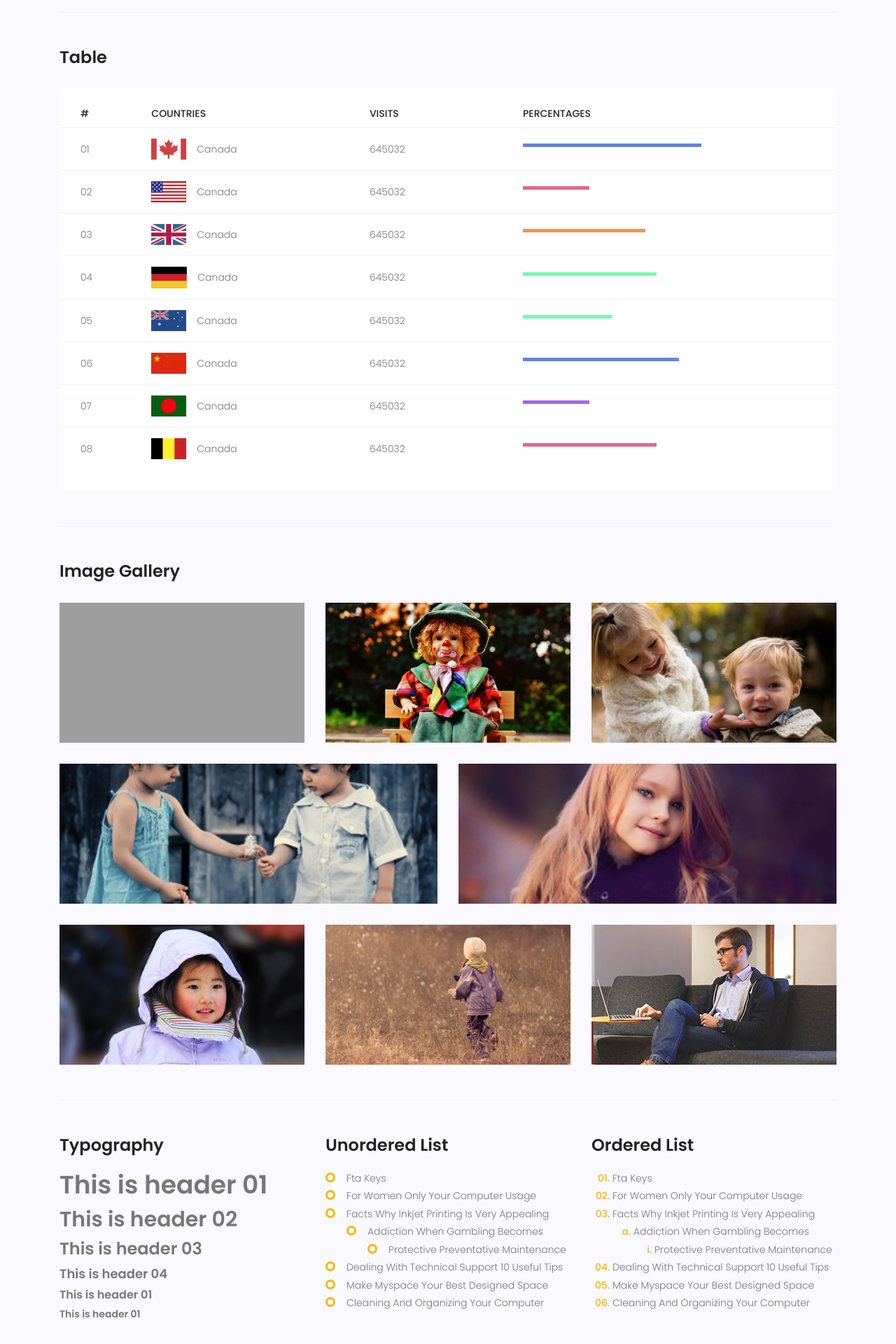
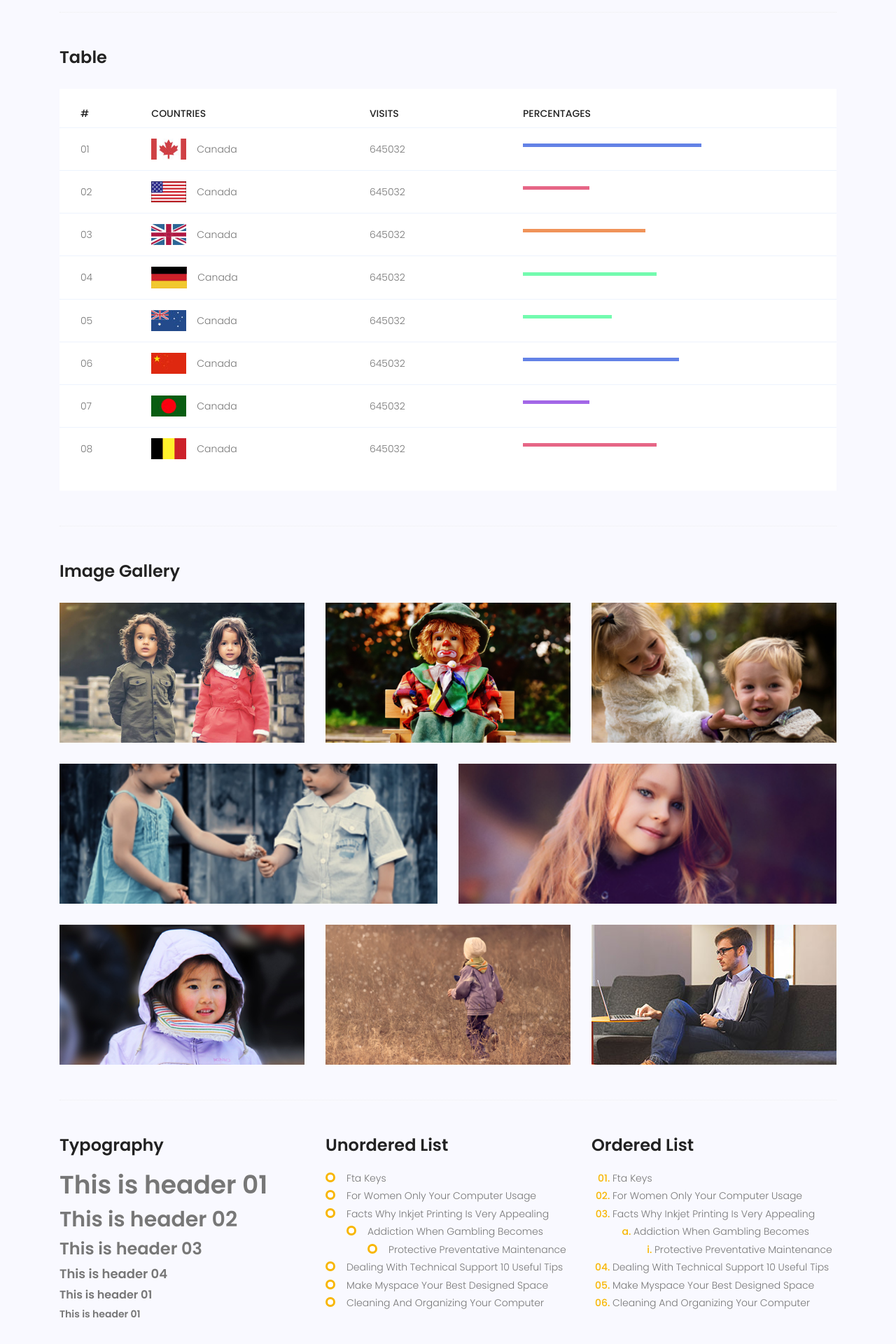
Before and after one commit to Amir-H-Shzd/mysite, a Django app: page /element/ in a window 1280 px wide. Shown: the part 3096-5016 px from the top of the page at 70% size. Run offline with Django 3.2, Linux system fonts and the light colour scheme; some libraries are stand-ins or nearby versions; grey boxes are pictures that could not be loaded.

Commit message:
fix elements page
-changed elements.html to {% url 'website:element' %} to changing the button name on base.html

-in css back ground style image when we write "background: url('{% static 'img/elements/g8.jpg' %}');" we get an error so we must write in this form:
"background: url('/static/img/elements/g1.jpg');"
also when we write like "background: url('{% static 'img/elements/g8.jpg' %'});"
we have error on semi-colon in vscode but website run correctly

```diff
--- a/templates/base.html
+++ b/templates/base.html
@@ -73,7 +73,7 @@
                         </li>
                         <li class="menu-has-children"><a href="">Pages</a>
                             <ul>
-                                <li><a href="elements.html">Elements</a></li>
+                                <li><a href="{% url 'website:element' %}">Elements</a></li>
                                 <li class="menu-has-children"><a href="">Level 2 </a>
                                     <ul>
                                         <li><a href="#">Item One</a></li>
--- a/templates/website/elements.html
+++ b/templates/website/elements.html
@@ -338,43 +338,45 @@
 			<div class="row gallery-item">
 				<div class="col-md-4">
 					<a href="{% static 'img/elements/g1.jpg' %}" class="img-gal">
-						<div class="single-gallery-image" style="background: url('{% static img/elements/g1.jpg}');">
+						<div class="single-gallery-image" style="background: url('/static/img/elements/g1.jpg');">
 						</div>
 					</a>
 				</div>
 				<div class="col-md-4">
 					<a href="{% static 'img/elements/g2.jpg' %}" class="img-gal">
-						<div class="single-gallery-image" style="background: url('img/elements/g2.jpg');"></div>
+						<div class="single-gallery-image" style="background: url('/static/img/elements/g2.jpg');"></div>
 					</a>
 				</div>
 				<div class="col-md-4">
 					<a href="{% static 'img/elements/g3.jpg' %}" class="img-gal">
-						<div class="single-gallery-image" style="background: url('img/elements/g3.jpg');"></div>
+						<div class="single-gallery-image" style="background: url('/static/img/elements/g3.jpg');"></div>
 					</a>
 				</div>
 				<div class="col-md-6">
 					<a href="{% static 'img/elements/g4.jpg' %}" class="img-gal">
-						<div class="single-gallery-image" style="background: url('img/elements/g4.jpg');"></div>
+						<div class="single-gallery-image" style="background: url('/static/img/elements/g4.jpg');"></div>
 					</a>
 				</div>
 				<div class="col-md-6">
 					<a href="{% static 'img/elements/g5.jpg' %}" class="img-gal">
-						<div class="single-gallery-image" style="background: url('img/elements/g5.jpg');"></div>
+						<div class="single-gallery-image" style="background: url('/static/img/elements/g5.jpg');"></div>
 					</a>
 				</div>
 				<div class="col-md-4">
 					<a href="{% static 'img/elements/g6.jpg' %}" class="img-gal">
-						<div class="single-gallery-image" style="background: url('img/elements/g6.jpg');"></div>
+						<div class="single-gallery-image" style="background: url('/static/img/elements/g6.jpg');"></div>
 					</a>
 				</div>
 				<div class="col-md-4">
 					<a href="{% static 'img/elements/g7.jpg' %}" class="img-gal">
-						<div class="single-gallery-image" style="background: url('img/elements/g7.jpg');"></div>
+						<div class="single-gallery-image" style="background: url('/static/img/elements/g7.jpg');"></div>
 					</a>
 				</div>
 				<div class="col-md-4">
 					<a href="{% static 'img/elements/g8.jpg' %}" class="img-gal">
-						<div class="single-gallery-image" style="background: url('img/elements/g8.jpg');"></div>
+						<div class="single-gallery-image"
+							style="background: url('{% static 'img/elements/g8.jpg' %}');">
+						</div>
 					</a>
 				</div>
 			</div>
```
